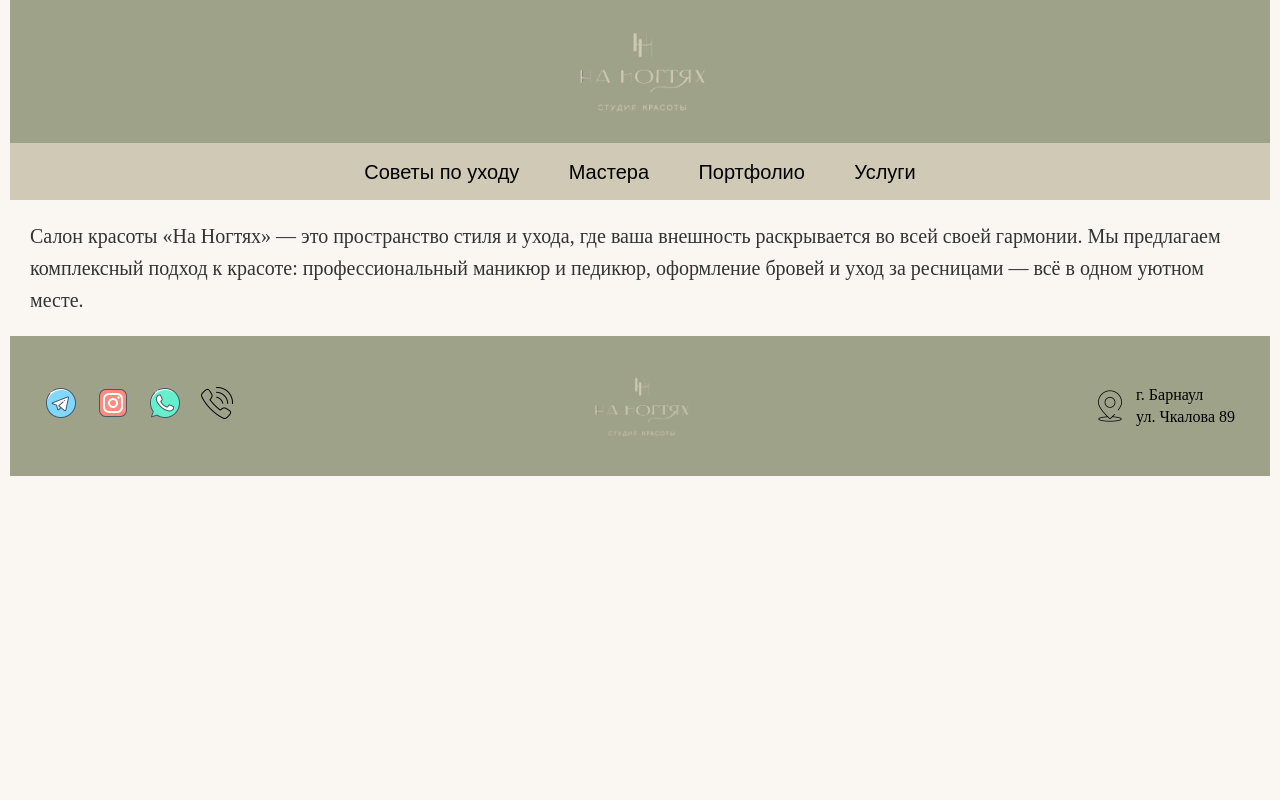
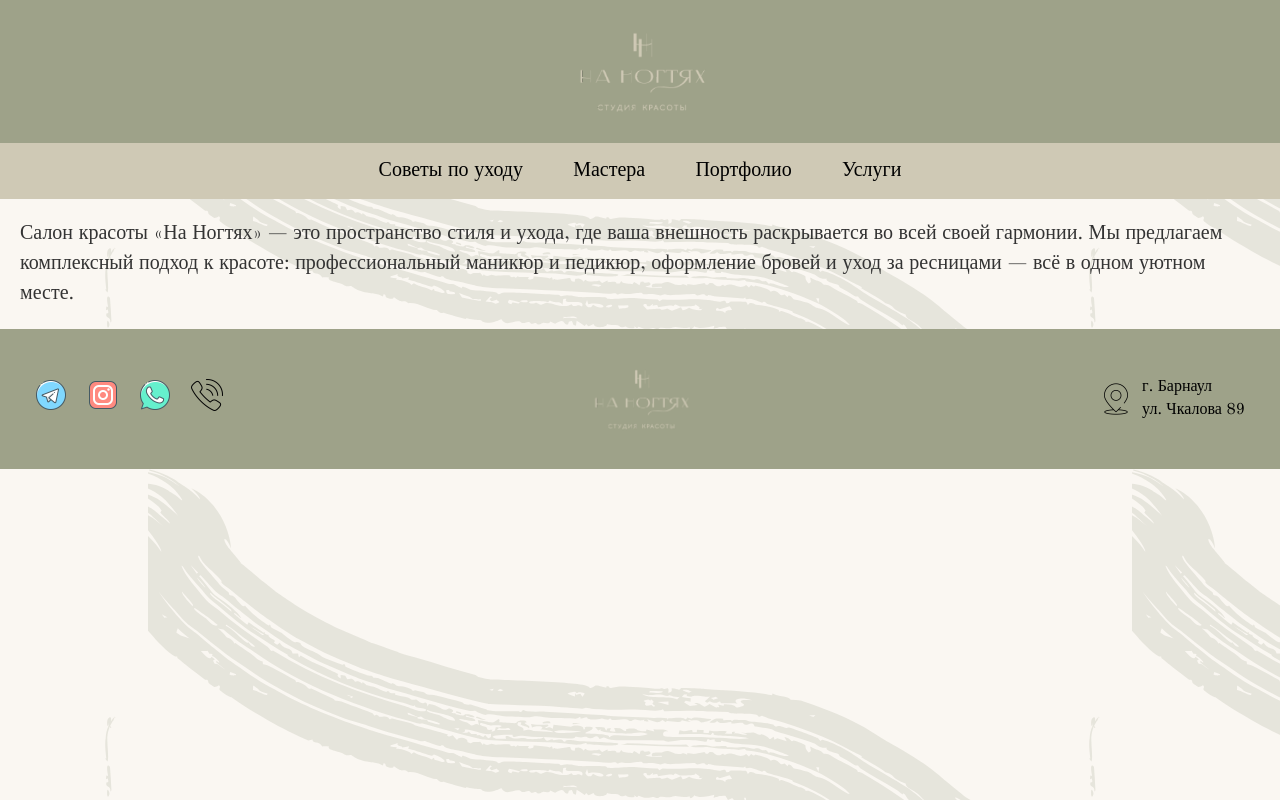
Before and after one commit to Katya705/shestakova_pie_32_2, a React (Vite) app in the folder beauty-salon/: page / in a window 1280 px wide. Built offline with nearby package versions, Linux system fonts and the light colour scheme.

Commit message:
Update index.scss

```diff
--- a/beauty-salon/src/index.scss
+++ b/beauty-salon/src/index.scss
@@ -1,3 +1,5 @@
+@import url('https://fonts.googleapis.com/css2?family=Old+Standard+TT:ital,wght@0,400;0,700;1,400&display=swap');
+
 * {
   box-sizing: border-box;
   margin: 0;
@@ -5,20 +7,24 @@
 }
 
 body {
-  font-family: sans-serif;
-  background: #FAF7F2;
+  background-image: url('../../beauty-salon/public/background.svg');
+  background-size: contain; /* Заполняет весь экран */
+  background-position: center;
+  font-family: "Old Standard TT", serif;
+  //background: #FAF7F2;
+  background-color: #FAF7F2;
   color: #333;
-  line-height: 1.6;
-  padding: 0 10px;
+  line-height: 1.5;
+  padding: 0 0px;
 }
 
 main {
   padding: 20px;
 }
 
-@media (max-width: 600px) {
-  .navbar {
-    flex-direction: column;
-    align-items: center;
-  }
-}
+// @media (max-width: 600px) {
+//   .navbar {
+//     flex-direction: column;
+//     align-items: center;
+//   }
+// }
```
